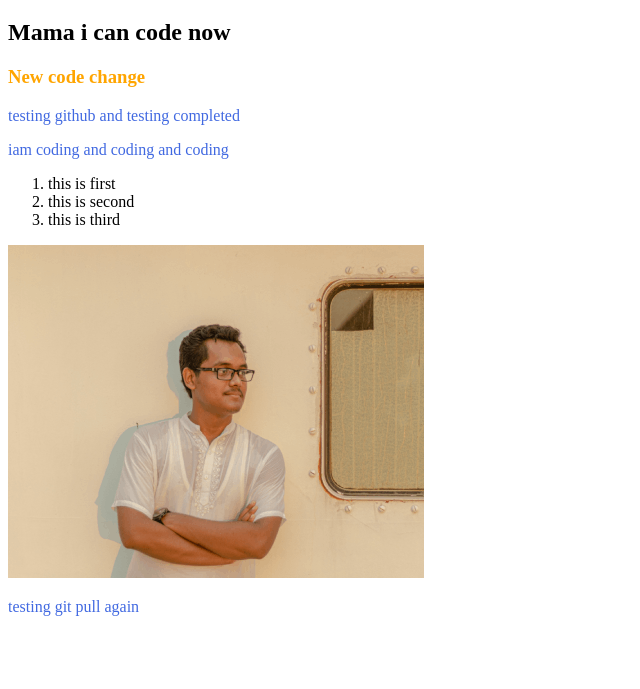
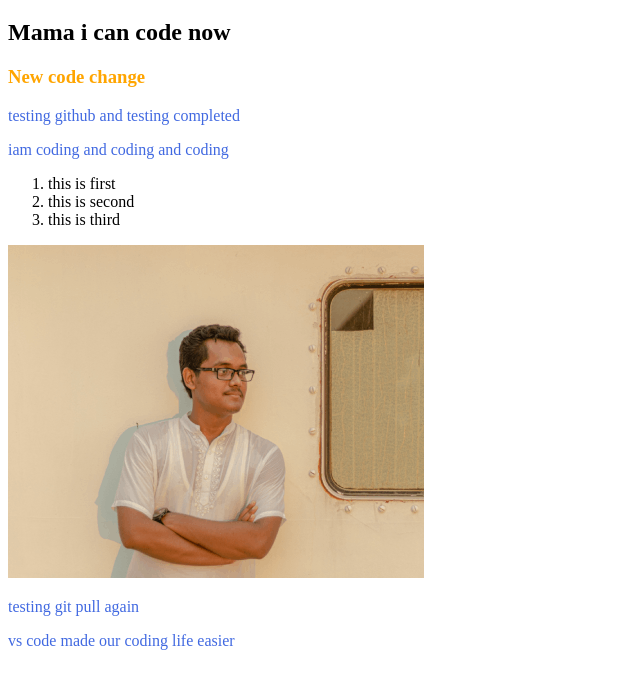
Before and after one commit to asrafsujan247/my-second-repo, a plain HTML site: page index.html in a window 1280 px wide. Shown: the part 61-750 px from the top of the page, without its empty margins (0-640 px from the left). Drawn offline with Linux system fonts and the light colour scheme.

Commit message:
again testing git pull

```diff
--- a/index.html
+++ b/index.html
@@ -20,5 +20,6 @@
     </ol>
     <img src="sujan.png" alt="">
     <p>testing git pull again</p>
+    <p>vs code made our coding life easier</p>
 </body>
 </html>
```
